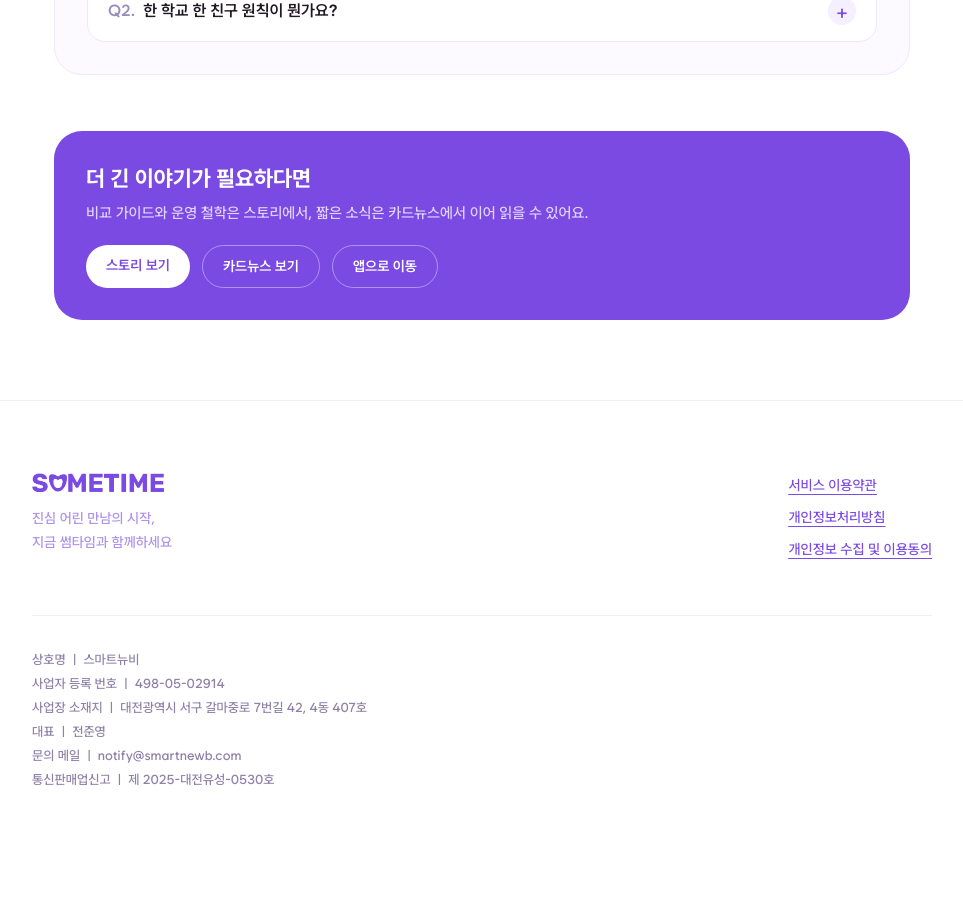
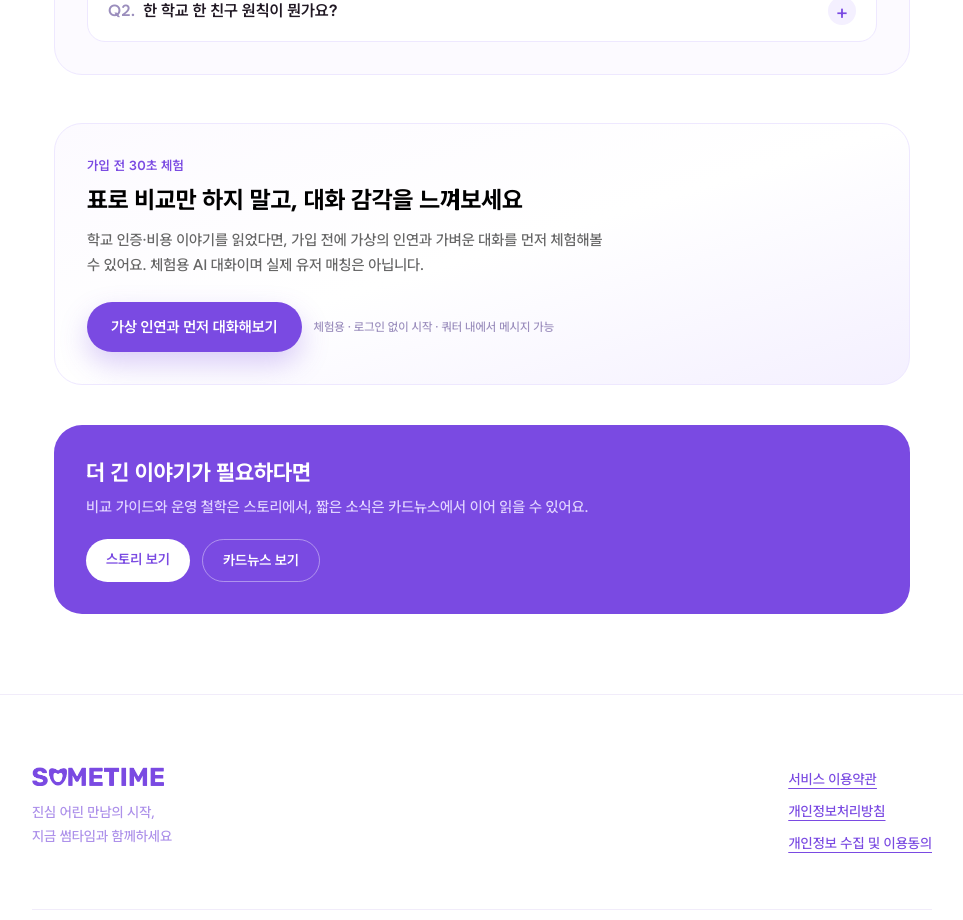
Before and after one commit to SmartNewbieProject/sometime-landing, a Next.js app: page /faq in a window 1280 px wide. Shown: the part 1600-2520 px from the top of the page, without its empty margins (158-1121 px from the left). Before the commit the page ends 2464 px from the top, so only its background shows below. Built offline with nearby package versions, Linux system fonts and the light colour scheme; no server answers.

Commit message:
feat(acquisition): add soft CTA to guest somemate trial chat
Route content readers from info detail/FAQ pages into the public shell chat tab with UTM tracking and clear trial labeling.

```diff
--- /dev/null
+++ b/src/app/_components/public-content/TrialChatCta.tsx
@@ -0,0 +1,87 @@
+"use client";
+
+import Link from "next/link";
+import { track } from "@amplitude/analytics-browser";
+import { sendGTMEvent } from "@next/third-parties/google";
+import {
+  buildSomemateTrialUrl,
+  type TrialContentType,
+  type TrialPlacement,
+} from "@/app/_lib/acquisition";
+
+type TrialChatCtaProps = {
+  contentType: TrialContentType;
+  contentId?: string;
+  placement?: TrialPlacement;
+  /** 본문 톤에 맞춘 보조 카피 */
+  eyebrow?: string;
+  title?: string;
+  description?: string;
+  className?: string;
+};
+
+/**
+ * info 콘텐츠 → 비로그인 썸메이트 체험 유도.
+ * 실제 매칭이 아닌 체험용 대화임을 명시.
+ */
+export function TrialChatCta({
+  contentType,
+  contentId,
+  placement = "detail_bottom",
+  eyebrow = "가입 전 30초 체험",
+  title = "읽은 그 설렘, 말로 이어보면 어때요?",
+  description = "앱 설치·가입 전에, 가상의 인연과 가벼운 대화를 먼저 느껴볼 수 있어요. 체험용 AI 대화이며 실제 유저 매칭은 아닙니다.",
+  className = "",
+}: TrialChatCtaProps) {
+  const href = buildSomemateTrialUrl({ contentType, contentId, placement });
+
+  const handleClick = () => {
+    try {
+      track("Click_Somemate_Trial", {
+        content_type: contentType,
+        content_id: contentId ?? "hub",
+        placement,
+        destination: href,
+      });
+      sendGTMEvent({
+        event: "click_somemate_trial",
+        content_type: contentType,
+        content_id: contentId ?? "hub",
+        placement,
+      });
+    } catch {
+      // analytics optional
+    }
+  };
+
+  return (
+    <aside
+      className={`overflow-hidden rounded-[28px] border border-[#EEE8FF] bg-gradient-to-br from-[#FCFAFF] via-white to-[#F4F0FF] p-6 sm:p-8 ${className}`}
+      aria-labelledby="trial-chat-cta-title"
+    >
+      <p className="text-[13px] font-semibold tracking-wide text-[#7A4AE2]">{eyebrow}</p>
+      <h2
+        id="trial-chat-cta-title"
+        className="mt-2 font-wantedSans text-[22px] font-bold leading-[30px] text-black sm:text-[24px] sm:leading-[32px]"
+      >
+        {title}
+      </h2>
+      <p className="mt-3 max-w-[520px] text-[15px] font-medium leading-[25px] text-[#666]">
+        {description}
+      </p>
+
+      <div className="mt-6 flex flex-col gap-3 sm:flex-row sm:items-center">
+        <Link
+          href={href}
+          onClick={handleClick}
+          className="inline-flex items-center justify-center rounded-[30px] bg-[#7A4AE2] px-6 py-3.5 text-[15px] font-semibold text-white shadow-[0_12px_28px_rgba(122,74,226,0.28)] transition hover:-translate-y-0.5 hover:bg-[#6B3FD0]"
+        >
+          가상 인연과 먼저 대화해보기
+        </Link>
+        <p className="text-[12px] font-medium leading-[18px] text-[#9B8EBD]">
+          체험용 · 로그인 없이 시작 · 쿼터 내에서 메시지 가능
+        </p>
+      </div>
+    </aside>
+  );
+}
--- /dev/null
+++ b/src/app/_lib/acquisition.ts
@@ -0,0 +1,34 @@
+/** info → some-in-univ.com 유입 링크 빌더 */
+
+export const APP_WEB_ORIGIN = "https://some-in-univ.com";
+
+export type TrialPlacement =
+  | "detail_bottom"
+  | "faq_bottom"
+  | "list_cta"
+  | "home_cta";
+
+export type TrialContentType = "story" | "card-news" | "faq" | "home";
+
+/**
+ * 비로그인 썸메이트(가상 인연) 체험 진입 URL.
+ * - /auth/login = public acquisition shell
+ * - tab=chat = 채팅(썸메이트) 탭
+ */
+export function buildSomemateTrialUrl(options: {
+  contentType: TrialContentType;
+  contentId?: string;
+  placement: TrialPlacement;
+}): string {
+  const url = new URL(`${APP_WEB_ORIGIN}/auth/login`);
+  url.searchParams.set("tab", "chat");
+  url.searchParams.set("utm_source", "info");
+  url.searchParams.set("utm_medium", "content");
+  url.searchParams.set("utm_campaign", "somemate_trial");
+  url.searchParams.set(
+    "utm_content",
+    [options.contentType, options.contentId ?? "hub", options.placement].join("__"),
+  );
+  url.searchParams.set("from", "info");
+  return url.toString();
+}
--- a/src/app/blog/[slug]/page.tsx
+++ b/src/app/blog/[slug]/page.tsx
@@ -7,6 +7,7 @@ import { ContentBreadcrumb } from "../../_components/public-content/ContentBread
 import { ContentBanner } from "../../_components/public-content/ContentBanner";
 import { ReadingProgress } from "../../_components/public-content/ReadingProgress";
 import { FaqAccordion } from "../../_components/public-content/FaqAccordion";
+import { TrialChatCta } from "../../_components/public-content/TrialChatCta";
 import {
   formatDate,
   getBlogArticle,
@@ -127,7 +128,11 @@ export default async function BlogArticlePage({ params }: PageProps) {
 
         <MarkdownBody content={body} />
 
-        <div className="mt-14">
+        <div className="mt-12">
+          <TrialChatCta contentType="story" contentId={article.slug} placement="detail_bottom" />
+        </div>
+
+        <div className="mt-10">
           <FaqAccordion
             items={faqs}
             title={inlineFaqs.length > 0 ? "이 글 FAQ" : "함께 알아두면 좋아요"}
--- a/src/app/card-news/[id]/page.tsx
+++ b/src/app/card-news/[id]/page.tsx
@@ -8,6 +8,7 @@ import { ContentBreadcrumb } from "../../_components/public-content/ContentBread
 import { ContentBanner } from "../../_components/public-content/ContentBanner";
 import { ReadingProgress } from "../../_components/public-content/ReadingProgress";
 import { FaqAccordion } from "../../_components/public-content/FaqAccordion";
+import { TrialChatCta } from "../../_components/public-content/TrialChatCta";
 import {
   formatDate,
   getCardNews,
@@ -152,7 +153,15 @@ export default async function CardNewsDetailPage({ params }: PageProps) {
           </div>
         )}
 
-        <div className="mt-14">
+        <div className="mt-12">
+          <TrialChatCta
+            contentType="card-news"
+            contentId={item.id}
+            placement="detail_bottom"
+          />
+        </div>
+
+        <div className="mt-10">
           <FaqAccordion
             items={faqs}
             title={inlineFaqs.length > 0 ? "이 글 FAQ" : "함께 알아두면 좋아요"}
--- a/src/app/faq/page.tsx
+++ b/src/app/faq/page.tsx
@@ -4,6 +4,7 @@ import { ContentShell } from "../_components/public-content/ContentShell";
 import { ContentBreadcrumb } from "../_components/public-content/ContentBreadcrumb";
 import { FaqAccordion } from "../_components/public-content/FaqAccordion";
 import { JsonLd } from "../_components/public-content/JsonLd";
+import { TrialChatCta } from "../_components/public-content/TrialChatCta";
 import {
   allFaqItems,
   FAQ_HUB_GROUPS,
@@ -75,7 +76,16 @@ export default function FaqPage() {
           ))}
         </div>
 
-        <aside className="mt-14 rounded-[28px] bg-[#7A4AE2] px-6 py-8 text-white sm:px-8">
+        <div className="mt-12">
+          <TrialChatCta
+            contentType="faq"
+            placement="faq_bottom"
+            title="표로 비교만 하지 말고, 대화 감각을 느껴보세요"
+            description="학교 인증·비용 이야기를 읽었다면, 가입 전에 가상의 인연과 가벼운 대화를 먼저 체험해볼 수 있어요. 체험용 AI 대화이며 실제 유저 매칭은 아닙니다."
+          />
+        </div>
+
+        <aside className="mt-10 rounded-[28px] bg-[#7A4AE2] px-6 py-8 text-white sm:px-8">
           <h2 className="font-wantedSans text-[22px] font-bold leading-[30px]">
             더 긴 이야기가 필요하다면
           </h2>
@@ -95,12 +105,6 @@ export default function FaqPage() {
             >
               카드뉴스 보기
             </Link>
-            <Link
-              href="https://some-in-univ.com"
-              className="rounded-[30px] border border-white/40 px-5 py-2.5 text-[14px] font-semibold text-white"
-            >
-              앱으로 이동
-            </Link>
           </div>
         </aside>
       </div>
```
